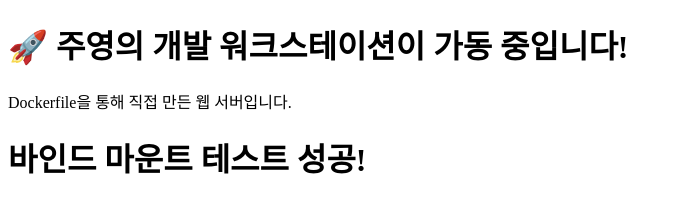
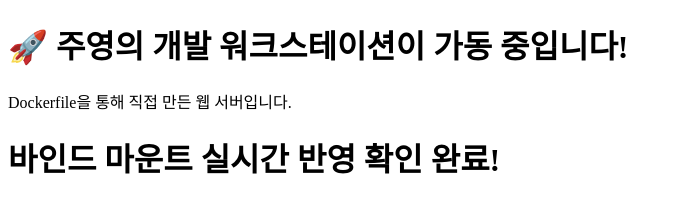
Before and after one commit to jooyoung0517-lab/jooyoung, a plain HTML site: page index.html in a window 1280 px wide. Shown: the whole page, without its empty margins (0-680 px from the left). Drawn offline with Linux system fonts and the light colour scheme.

```diff
--- a/index.html
+++ b/index.html
@@ -7,6 +7,6 @@
 <body>
     <h1>🚀 주영의 개발 워크스테이션이 가동 중입니다!</h1>
     <p>Dockerfile을 통해 직접 만든 웹 서버입니다.</p>
-    <h1>바인드 마운트 테스트 성공!</h1>
+    <h1>바인드 마운트 실시간 반영 확인 완료!</h1>
 </body>
 </html>
```
Also changed, not shown: screenshots/01-linux-basic.png (added), screenshots/02-file-content.png (added), screenshots/03-file-operations.png (added), screenshots/04-permissions.png (added), screenshots/05-docker-stats.png (added), screenshots/06-docker-web.png (added), screenshots/07-docker-bind-mount.png (added), 1 other file.
